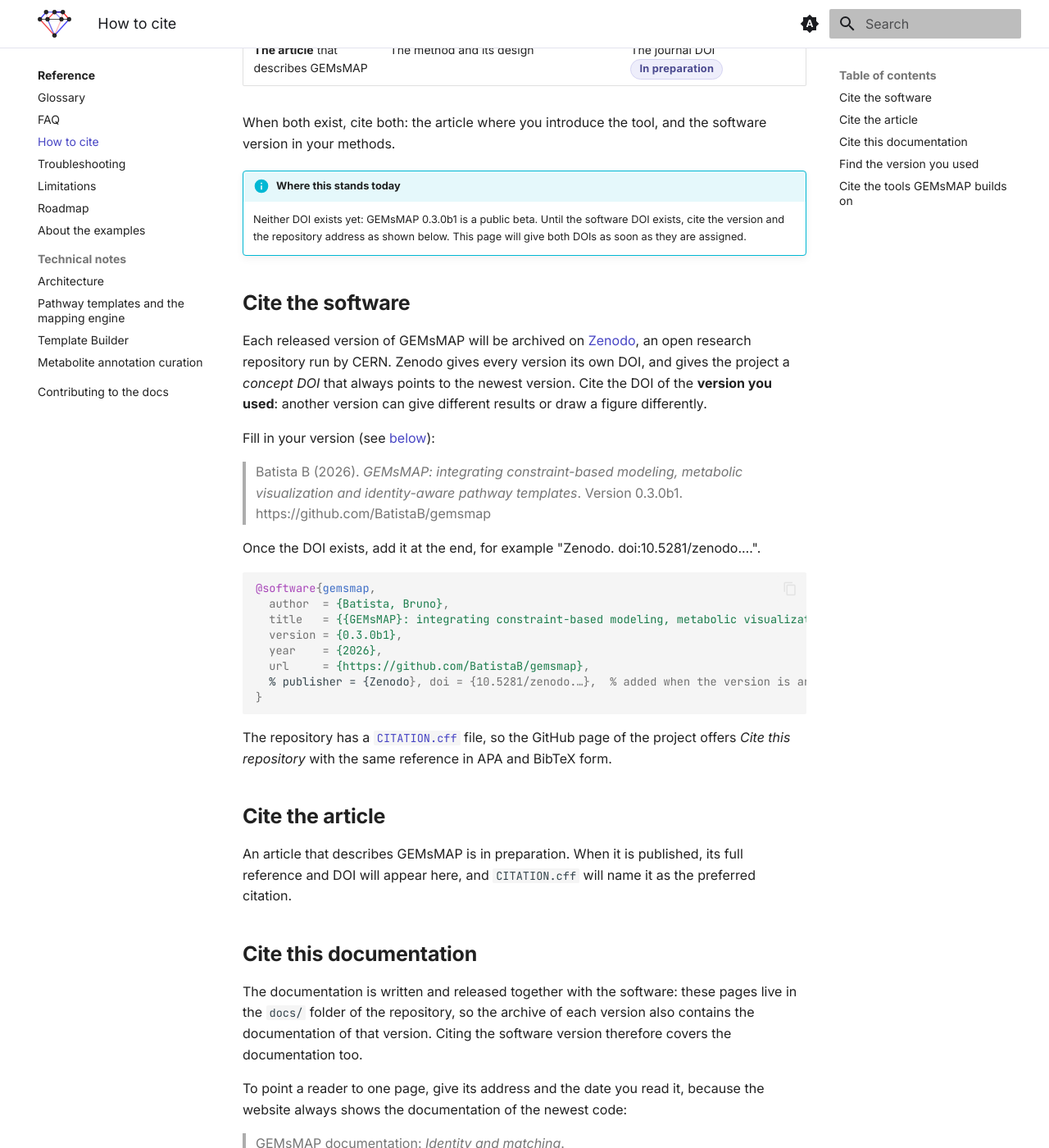
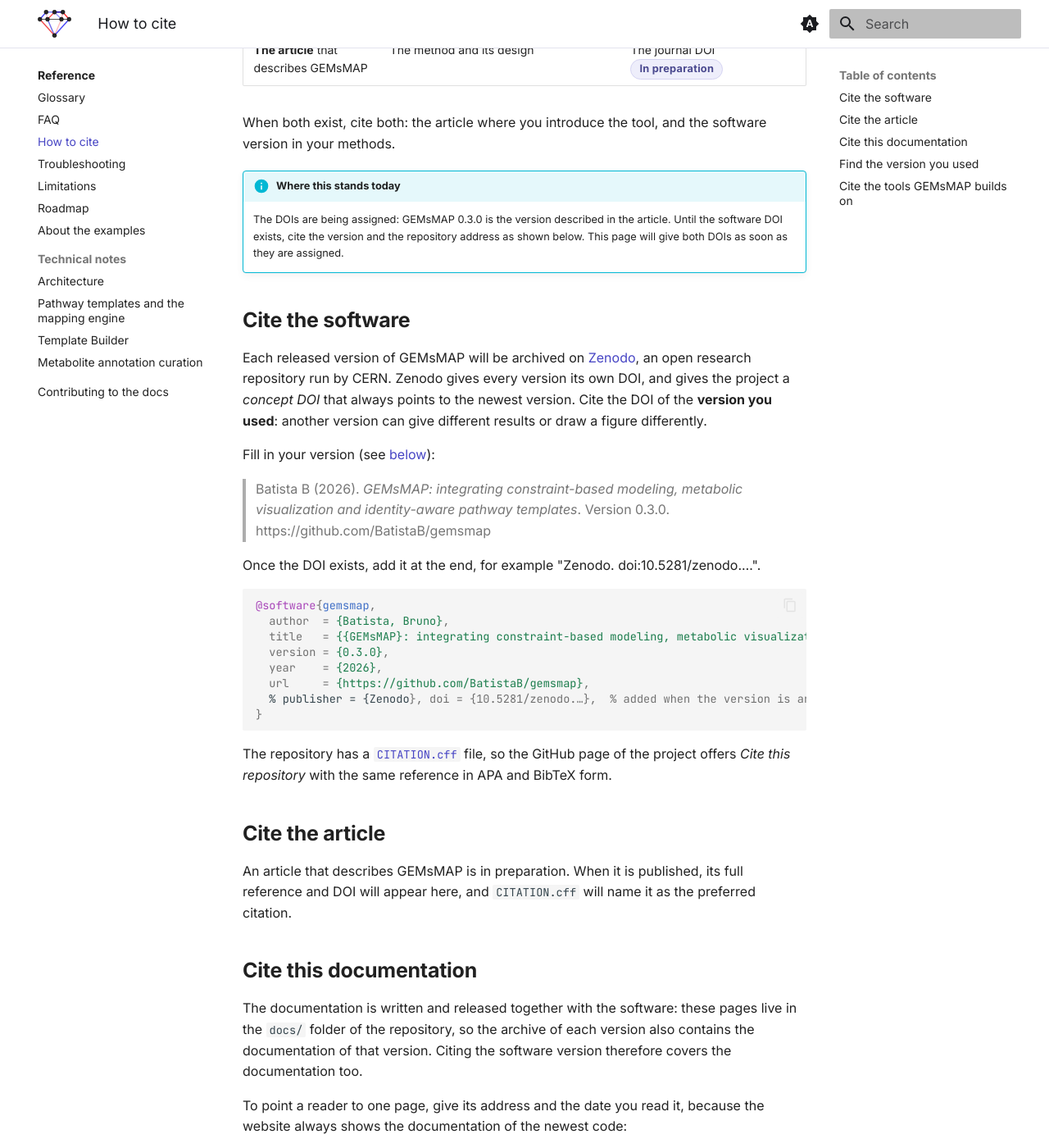
Before and after one commit to BatistaB/gemsmap, an MkDocs documentation site: the page built from docs/reference/how-to-cite.md, in a window 1280 px wide and 1400 px high, scrolled down 388 px. Shown: the whole window at 82% size. Built offline with MkDocs 1.6.1 and Material for MkDocs 9.7.7, drawn with Linux system fonts in a browser that asks for light colours; some of the changed text lies outside the part shown.

Commit message:
chore(release): 0.3.0
First stable version, the one described in the GEMsMAP article. Version 0.3.0 in
backend/gemsmap/__init__.py, package.json and CITATION.cff (with the author's ORCID);
CHANGELOG section 0.3.0; the README, PyPI page, installation page and zip README no
longer call it a beta (flux sampling listed as implemented); How to cite shows 0.3.0;
classifier Development Status :: 5 - Production/Stable.

Co-Authored-By: Claude Opus 5.5 <noreply@anthropic.com>

```diff
--- a/docs/reference/how-to-cite.md
+++ b/docs/reference/how-to-cite.md
@@ -10,7 +10,7 @@ If GEMsMAP helped your work, please cite it, so that others can find it and repe
 When both exist, cite both: the article where you introduce the tool, and the software version in your methods.
 
 !!! info "Where this stands today"
-    Neither DOI exists yet: GEMsMAP 0.3.0b1 is a public beta. Until the software DOI exists, cite the version and the repository address as shown below. This page will give both DOIs as soon as they are assigned.
+    The DOIs are being assigned: GEMsMAP 0.3.0 is the version described in the article. Until the software DOI exists, cite the version and the repository address as shown below. This page will give both DOIs as soon as they are assigned.
 
 ## Cite the software
 
@@ -18,7 +18,7 @@ Each released version of GEMsMAP will be archived on [Zenodo](https://zenodo.org
 
 Fill in your version (see [below](#find-the-version-you-used)):
 
-> Batista B (2026). *GEMsMAP: integrating constraint-based modeling, metabolic visualization and identity-aware pathway templates*. Version 0.3.0b1. https://github.com/BatistaB/gemsmap
+> Batista B (2026). *GEMsMAP: integrating constraint-based modeling, metabolic visualization and identity-aware pathway templates*. Version 0.3.0. https://github.com/BatistaB/gemsmap
 
 Once the DOI exists, add it at the end, for example "Zenodo. doi:10.5281/zenodo.…".
 
@@ -26,7 +26,7 @@ Once the DOI exists, add it at the end, for example "Zenodo. doi:10.5281/zenodo.
 @software{gemsmap,
   author  = {Batista, Bruno},
   title   = {{GEMsMAP}: integrating constraint-based modeling, metabolic visualization and identity-aware pathway templates},
-  version = {0.3.0b1},
+  version = {0.3.0},
   year    = {2026},
   url     = {https://github.com/BatistaB/gemsmap},
   % publisher = {Zenodo}, doi = {10.5281/zenodo.…},  % added when the version is archived
@@ -49,7 +49,7 @@ To point a reader to one page, give its address and the date you read it, becaus
 
 ## Find the version you used
 
-- In a terminal, `gemsmap --version` prints the version, for example `GEMsMAP 0.3.0b1`.
+- In a terminal, `gemsmap --version` prints the version, for example `GEMsMAP 0.3.0`.
 - In COBRAGUI, the version is shown at the right of the status bar. Click it, then *Copy diagnostics*, to copy it together with the versions of Python and COBRApy and the solvers that are installed.
 - Each result records the model checksum, the model state, the medium, the objective, the method and its parameters, and the solver. Report these with the version in your methods, so that the analysis can be repeated.
 
--- a/package.json
+++ b/package.json
@@ -1,6 +1,6 @@
 {
   "name": "gemsmap",
-  "version": "0.3.0-beta.1",
+  "version": "0.3.0",
   "private": true,
   "description": "GEMsMAP: integrating constraint-based modeling, metabolic visualization and identity-aware pathway templates",
   "license": "MIT",
--- a/pyproject.toml
+++ b/pyproject.toml
@@ -16,7 +16,7 @@ authors = [{ name = "Bruno Batista" }]
 requires-python = ">=3.10"
 keywords = ["genome-scale metabolic model", "GEM", "COBRApy", "flux balance analysis", "metabolic map", "systems biology"]
 classifiers = [
-  "Development Status :: 4 - Beta",
+  "Development Status :: 5 - Production/Stable",
   "Environment :: Web Environment",
   "Intended Audience :: Science/Research",
   "Operating System :: OS Independent",
```
Also changed, not shown: CHANGELOG.md (+7 -1 lines), PYPI_README.md (+1 -2 lines), README.md (+5 -4 lines), docs/getting-started/installation.md (+3 -3 lines), 4 other files.
